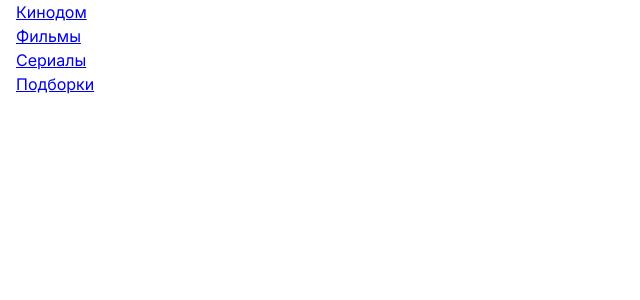
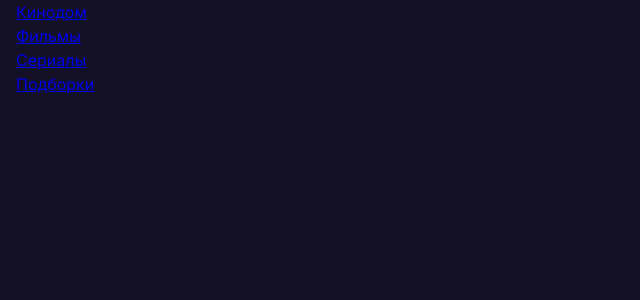
Before and after one commit to olegshtein/kinodom, a React (Vite) app: page / in a window 1280 px wide. Shown: the top 300 px of the page, without its empty margins (0-640 px from the left). Built offline with nearby package versions, Linux system fonts and the light colour scheme.

Commit message:
style: add app.css for global site styles

```diff
--- /dev/null
+++ b/src/styles/app.css
@@ -0,0 +1,5 @@
+body {
+  font-family: var(--font-family-base), sans-serif;
+  background-color: var(--color-black-1);
+  color: var(--color-white);
+}
--- a/src/styles/base.css
+++ b/src/styles/base.css
@@ -3,7 +3,6 @@
 }
 
 html {
-  font-family: Inter, system-ui, -apple-system, sans-serif;
   font-weight: 400;
   font-size: 16px;
   font-optical-sizing: auto;
--- a/src/styles/index.ts
+++ b/src/styles/index.ts
@@ -1,3 +1,4 @@
 import './base.css'
 import './variables.css'
 import './fonts.css'
+import './app.css'
--- a/src/styles/variables.css
+++ b/src/styles/variables.css
@@ -13,7 +13,7 @@
   --border-radius-10: 10px;
   --border-radius-round: 50%;
 
-  --font-family-base: Inter, system-ui, -apple-system, sans-serif;
+  --font-family-base: Inter, system-ui, -apple-system;
 
   --container-max-width: 1400px;
   --container-padding-x: 16px;
```
